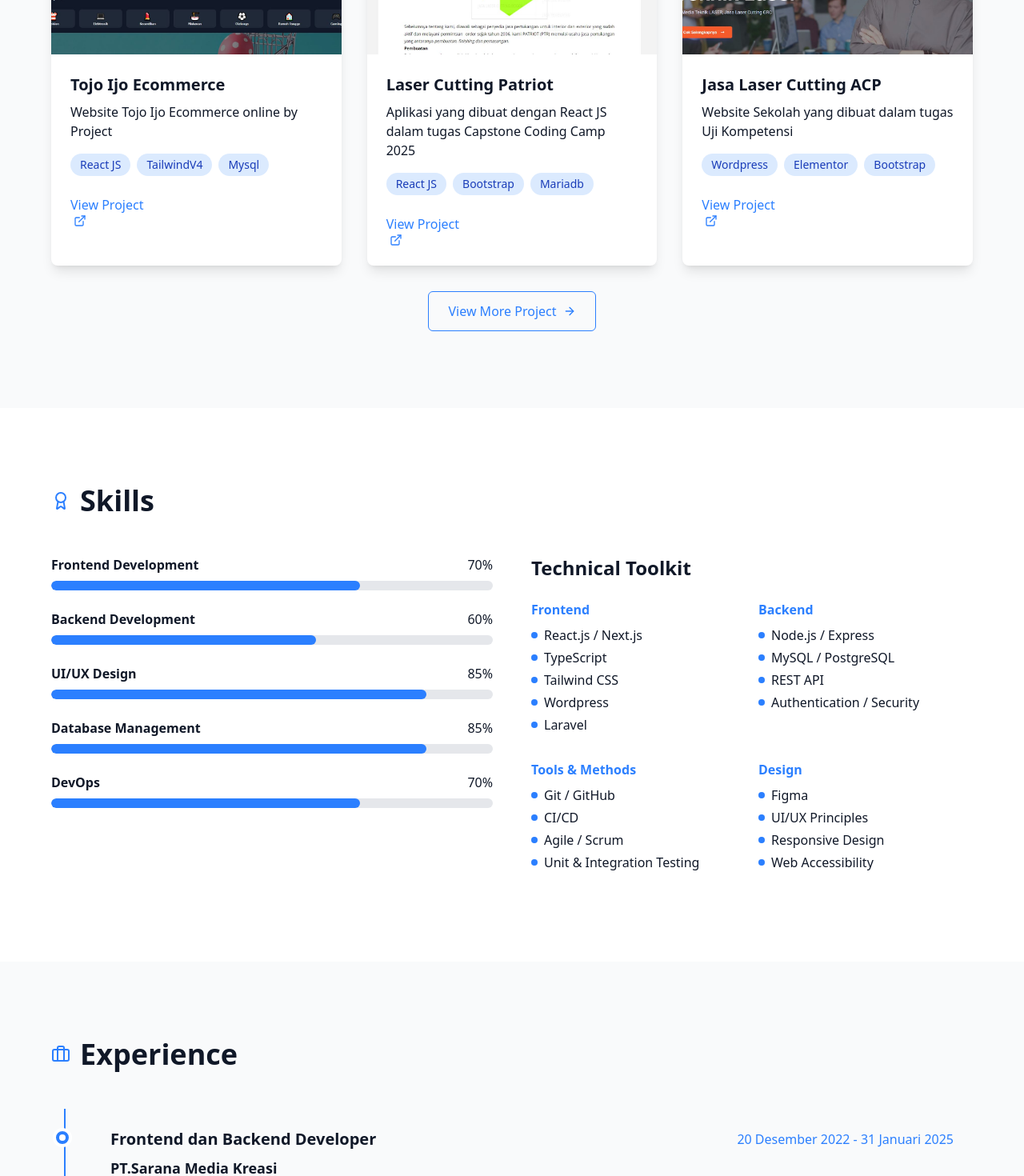
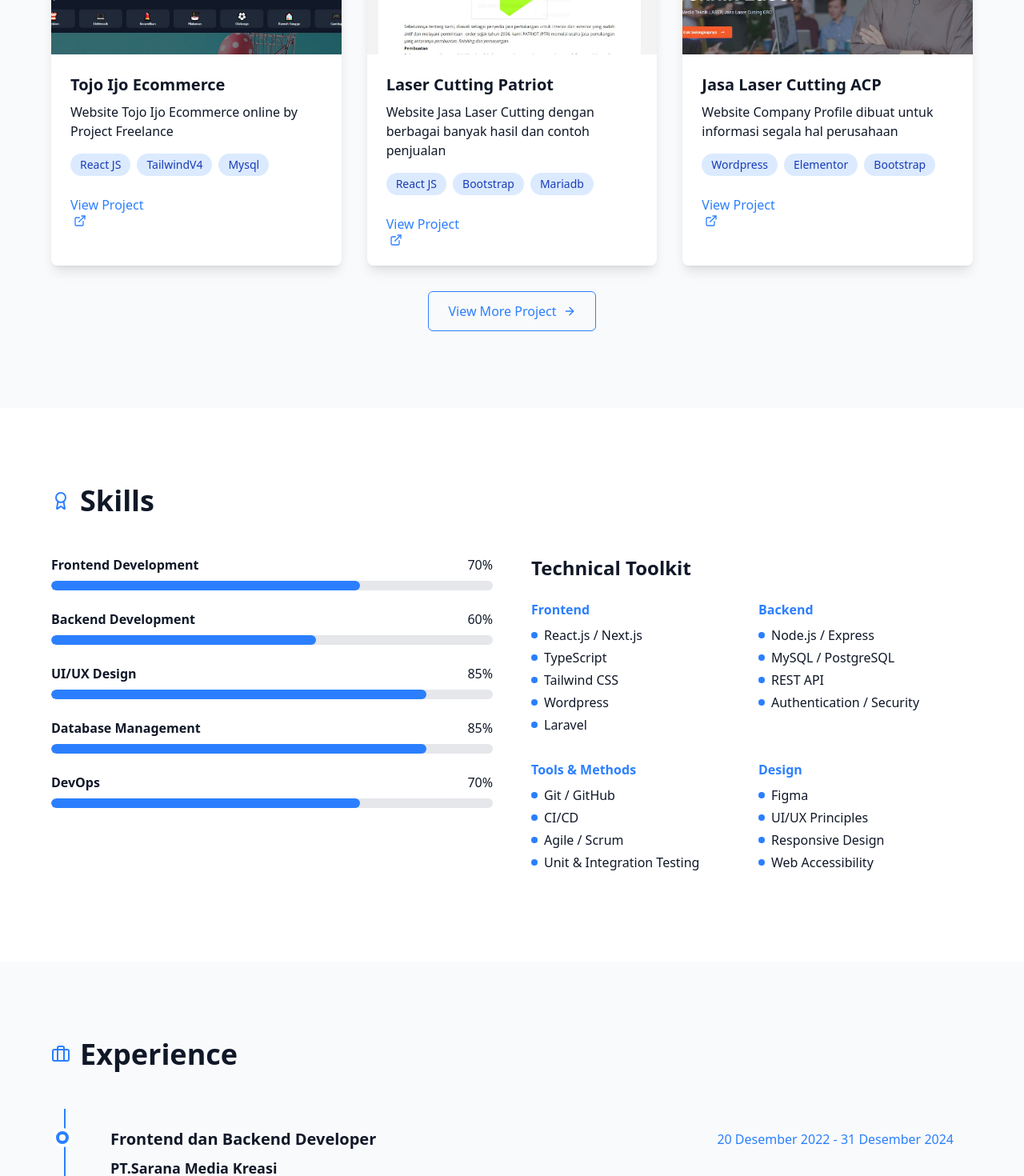
Before and after one commit to dimassugase/My-Portfolio, a React (Vite) app: page / in a window 1280 px wide. Shown: the part 1580-3050 px from the top of the page at 80% size. Built offline with nearby package versions, Linux system fonts and the light colour scheme.

Commit message:
Update project descriptions and employment period

```diff
--- a/src/Portfolio.jsx
+++ b/src/Portfolio.jsx
@@ -80,21 +80,21 @@ export default function Portfolio() {
   const projects = [
     {
       title: "Tojo Ijo Ecommerce",
-      description: "Website Tojo Ijo Ecommerce online by Project",
+      description: "Website Tojo Ijo Ecommerce online by Project Freelance",
       tech: ["React JS", "TailwindV4", "Mysql", ],
       image: "/assets/tokoijo-1.JPG",
       link: "https://github.com/dimassugase"
     },
     {
       title: "Laser Cutting Patriot",
-      description: "Aplikasi yang dibuat dengan React JS dalam tugas Capstone Coding Camp 2025",
+      description: "Website Jasa Laser Cutting dengan berbagai banyak hasil dan contoh penjualan",
       tech: ["React JS", "Bootstrap", "Mariadb"],
       image: "/assets/patriotlasercut.JPG",
       link: "https://patriotlasercncrouter.com/"
     },
     {
       title: "Jasa Laser Cutting ACP",
-      description: "Website Sekolah yang dibuat dalam tugas Uji Kompetensi",
+      description: "Website Company Profile dibuat untuk informasi segala hal perusahaan",
       tech: ["Wordpress", "Elementor", "Bootstrap"],
       image: "/assets/jasalassercuttinggrcc.JPG",
       link: "https://www.jasalasercuttingacp.com/"
@@ -113,7 +113,7 @@ export default function Portfolio() {
     {
       company: "PT.Sarana Media Kreasi",
       position: "Frontend dan Backend Developer",
-      period: "20 Desember 2022 - 31 Januari 2025",
+      period: "20 Desember 2022 - 31 Desember 2024",
       description: "Wordpres,Html,Css,Php.Js,Canva,Rewrite,CMS."
     },
     {
```
